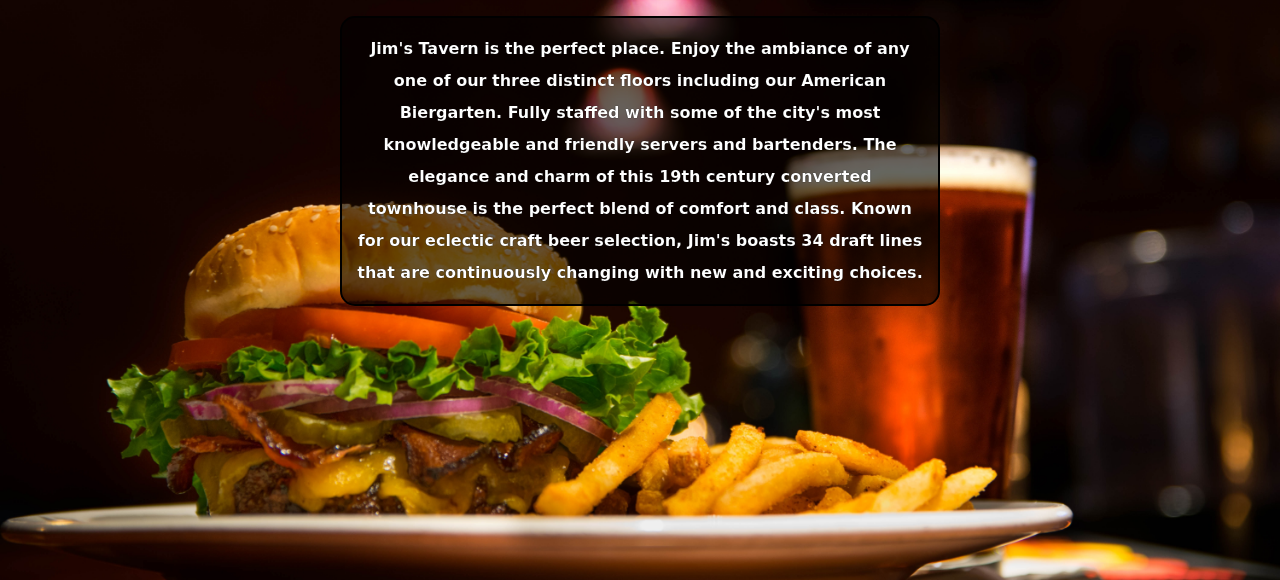
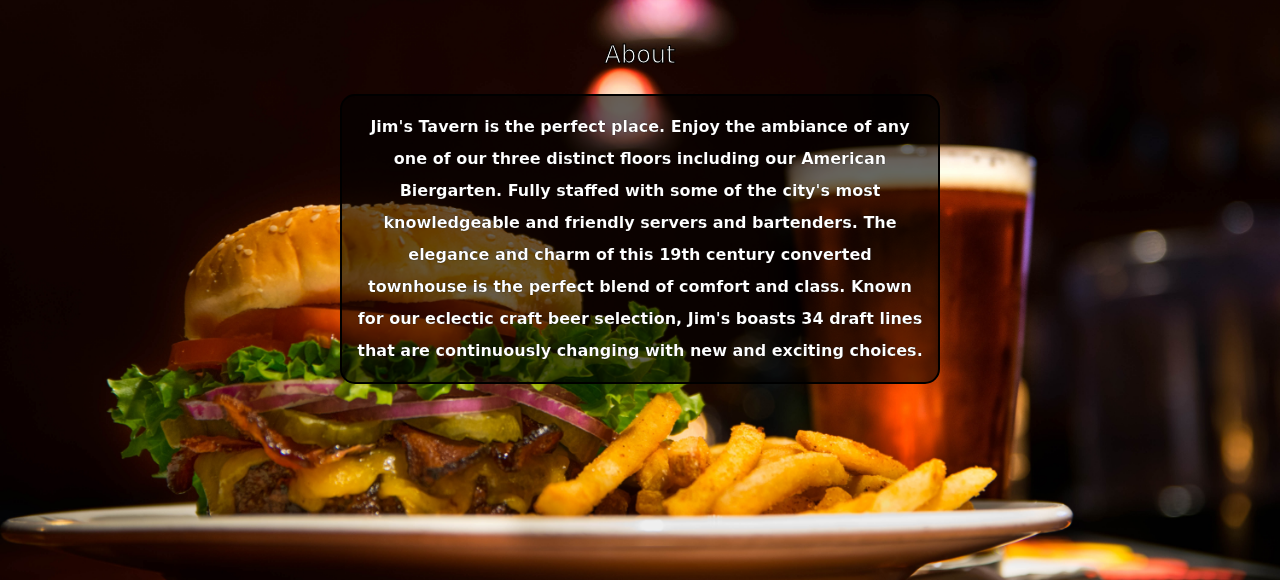
Before and after one commit to ppost0/restaurant-page, a website built with webpack: page dist/index.html in a window 1280 px wide. Shown: the part 220-800 px from the top of the page. Built offline with nearby package versions, Linux system fonts and the light colour scheme; a web font is replaced by a local one.

Commit message:
add About title with more sectioning

```diff
--- a/src/assets/styles/style.css
+++ b/src/assets/styles/style.css
@@ -33,7 +33,7 @@
 }
 
 
-h1, h2, h3 {
+h1, h2, h3, .about-title {
   margin: 0;
   text-align: center;
   font-size: 7rem;
@@ -49,18 +49,18 @@
   margin: 0px auto;
 }
 
-h2, h3 {
+h2, h3, .about-title {
   font-size: 2rem;
   text-shadow: 0px 0px 5px white;
   -webkit-text-stroke-width: 0.5px;
 }
 
-h2{
+h2 {
   min-width: 500px;
 }
 
 
-h3 {
+h3, .about-title {
   font-size: 1rem;
   text-shadow: 0px 0px 1px black;
   -webkit-text-fill-color: white;
@@ -75,3 +75,10 @@
   padding: 15px;
   border: 2px solid black;
 }
+
+.about-title {
+  border: none;
+  background: none;
+  font-size: 1.5rem;
+  -webkit-text-stroke-width: 1px;
+}
--- a/src/modules/about.js
+++ b/src/modules/about.js
@@ -1,16 +1,23 @@
-function createAbout(text) {
+function createAboutSection(text) {
+  const aboutSection = document.createElement('section');
+  const aboutTitle = document.createElement('div');
   const about = document.createElement('h3');
+
+  aboutTitle.textContent = 'About';
+  aboutTitle.classList.add('about-title');
   about.textContent = text;
-  return about;
+
+  aboutSection.appendChild(aboutTitle);
+  aboutSection.appendChild(about);
+
+  return aboutSection;
 }
 
 
-
 function loadAbout() {
-  const header = document.getElementById('main');
-  const about = createAbout(`Jim's Tavern is the perfect place. Enjoy the ambiance of any one of our three distinct floors including our American Biergarten. Fully staffed with some of the city's most knowledgeable and friendly servers and bartenders. The elegance and charm of this 19th century converted townhouse is the perfect blend of comfort and class. Known for our eclectic craft beer selection, Jim's boasts 34 draft lines that are continuously changing with new and exciting choices.`);
-
-  header.appendChild(about);
+  const main = document.getElementById('main');
+  const about = createAboutSection(`Jim's Tavern is the perfect place. Enjoy the ambiance of any one of our three distinct floors including our American Biergarten. Fully staffed with some of the city's most knowledgeable and friendly servers and bartenders. The elegance and charm of this 19th century converted townhouse is the perfect blend of comfort and class. Known for our eclectic craft beer selection, Jim's boasts 34 draft lines that are continuously changing with new and exciting choices.`);
+  main.appendChild(about);
 }
 
 
--- a/src/modules/initial-page-load.js
+++ b/src/modules/initial-page-load.js
@@ -33,6 +33,7 @@
 
   content.appendChild(header);
   content.appendChild(main);
+  // content.appendChild(nav);
 }
 
 export default loadPage;
```
Also changed, not shown: dist/main.js.
